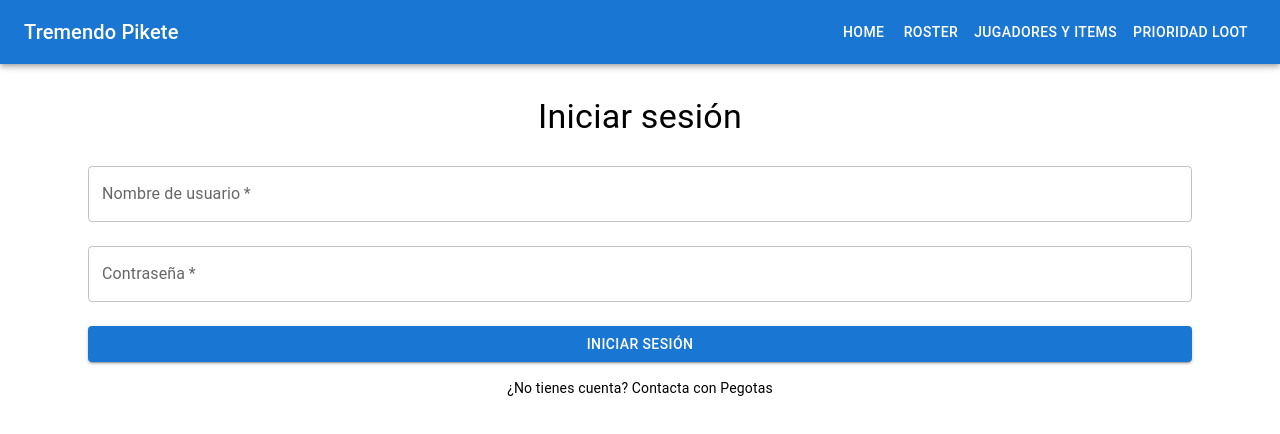
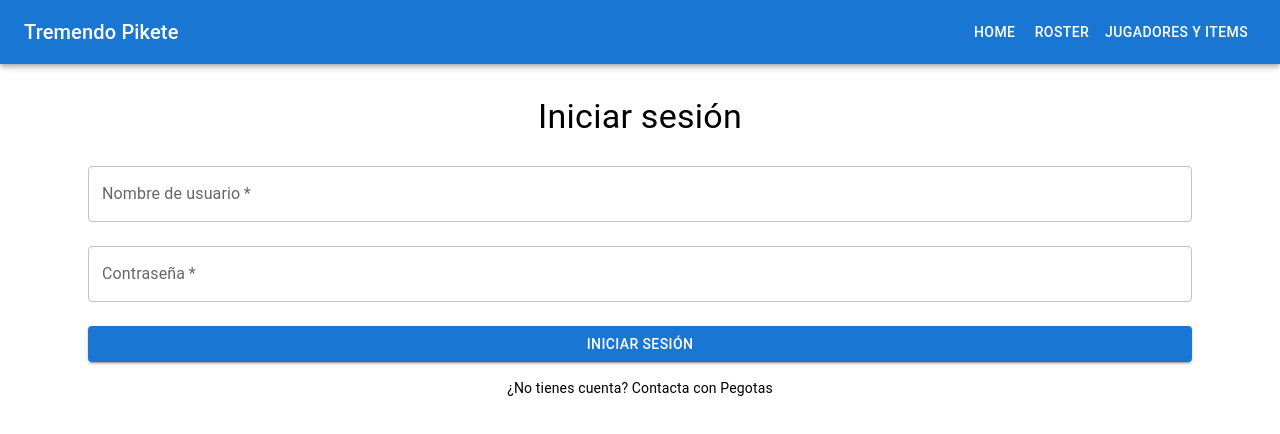
Before and after one commit to Raul1992gt/Tremendo-Pikete-front, a React (Create React App) app: page /login in a window 1280 px wide. Shown: the top 434 px of the page. Built offline with nearby package versions, Linux system fonts and the light colour scheme.

Commit message:
añadir otro rol

```diff
--- a/src/App.js
+++ b/src/App.js
@@ -39,7 +39,11 @@ const App = () => {
           <Button color="inherit" component={Link} to="/">Home</Button>
           <Button color="inherit" component={Link} to="/roster">Roster</Button>
           <Button color="inherit" component={Link} to="/jugadores-items">Jugadores y Items</Button>
-          <Button color="inherit" component={Link} to="/prioridad-loot">Prioridad Loot</Button>
+          {(rol === 'admin' || rol === 'oficial') && (
+            <Button color="inherit" component={Link} to="/prioridad-loot">
+              Prioridad Loot
+            </Button>
+          )}
           {rol === 'admin' && (
             <Button color="inherit" component={Link} to="/cargar-datos">
               Cargar Datos
```
